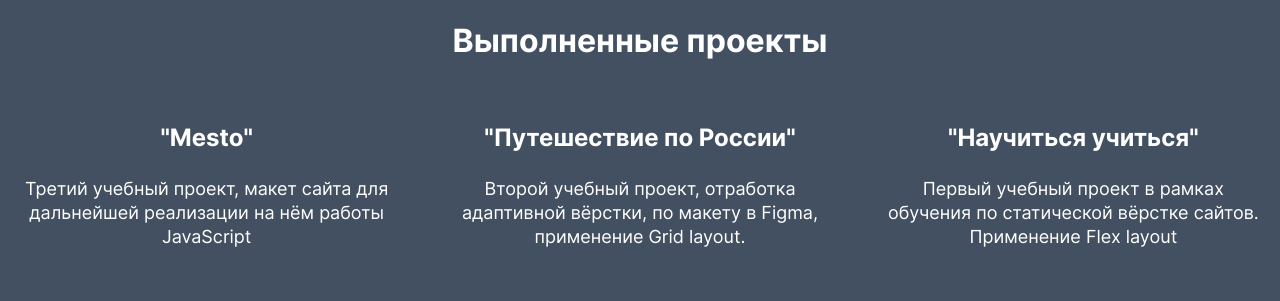
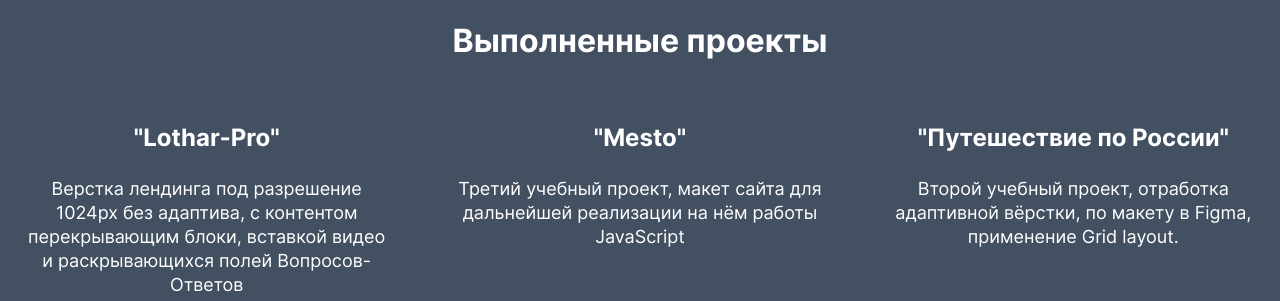
Before and after one commit to aotopkov/portfolio, a plain HTML site: page index.html in a window 1280 px wide. Shown: the part 1020-1321 px from the top of the page. Drawn offline with Linux system fonts and the light colour scheme.

Commit message:
add Lothar-pro

```diff
--- a/index.html
+++ b/index.html
@@ -107,6 +107,13 @@
             <h2 class="project__title">Выполненные проекты</h2>
             <ul class="project__list">
                 <li class="project__item">
+                    <a href="https://aotopkov.github.io/Lothar-pro/" class="project__link" target="_blank">
+                        <h3 class="project__name">"Lothar-Pro"</h3>
+                        <p class="project__info">Верстка лендинга под разрешение 1024рх без адаптива, с контентом перекрывающим блоки, вставкой видео и раскрывающихся полей Вопросов-Ответов</p>
+                        <img src="./image/project/Lothar-pro.jpg" alt="скриншот сайта Место" class="project__screen">
+                    </a>
+                </li>
+                <li class="project__item">
                     <a href="https://aotopkov.github.io/mesto-project/" class="project__link" target="_blank">
                         <h3 class="project__name">"Mesto"</h3>
                         <p class="project__info">Третий учебный проект, макет сайта для дальнейшей реализации на нём
```
Also changed, not shown: image/project/2022-05-30_19-36-34.jpg, image/project/Lothar-pro.jpg (added), image/project/how-to-learn-plus.jpg.
